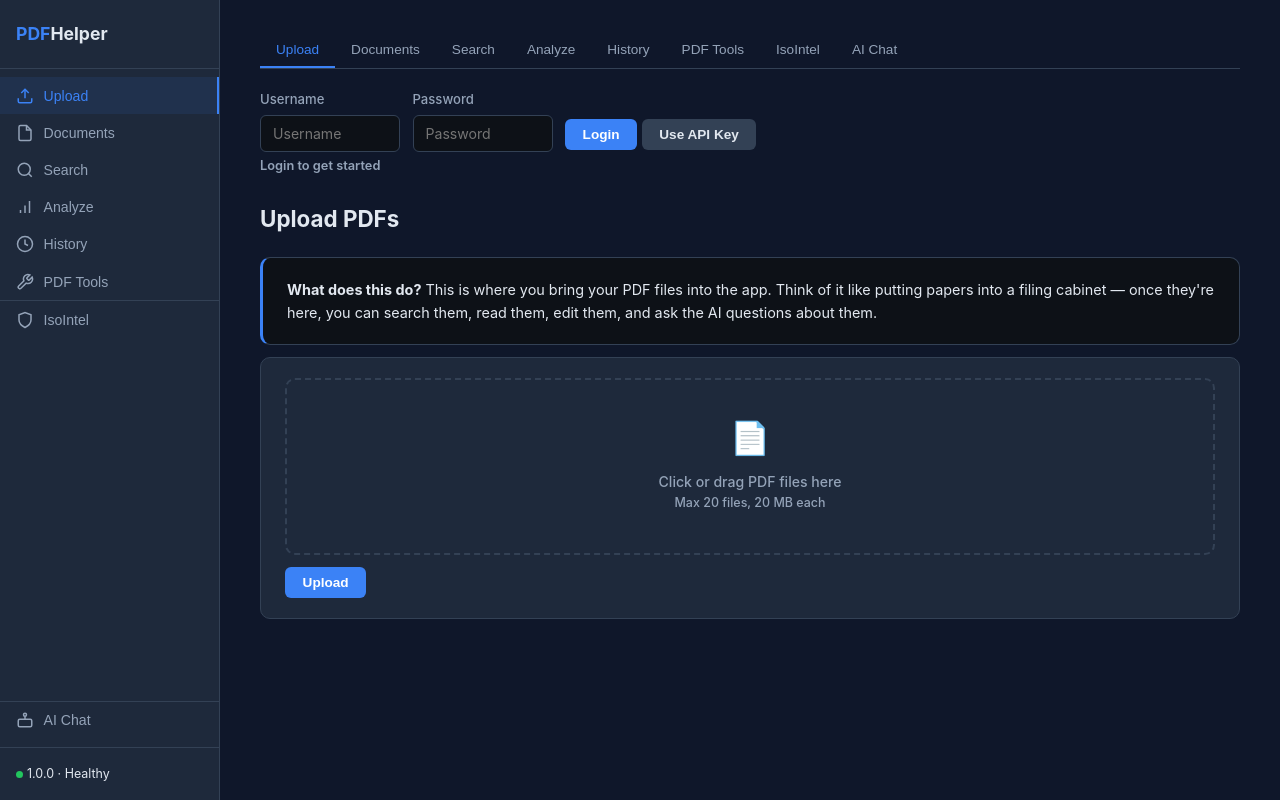
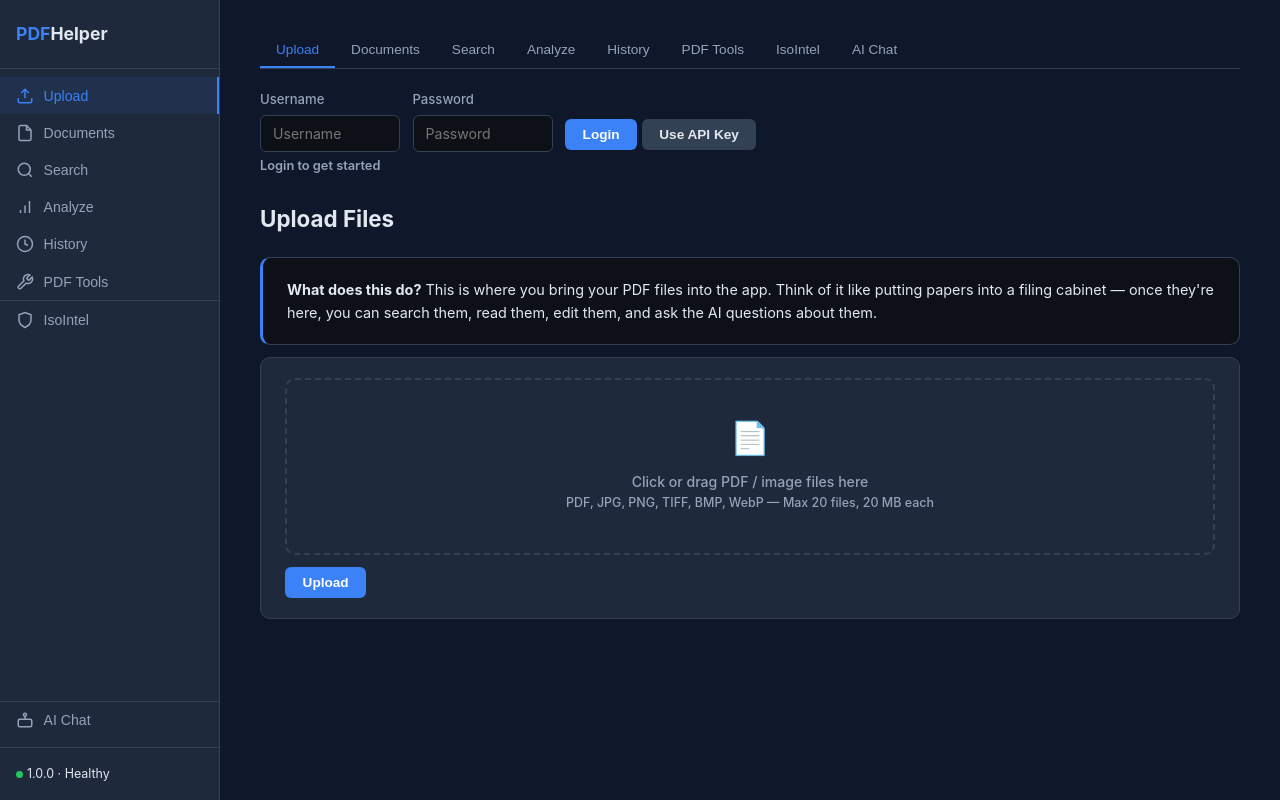
Before and after one commit to Agent4343/PDFHelper, a FastAPI app: page / in a window 1280 px wide. Run offline with FastAPI, Linux system fonts and the light colour scheme; tables that the repository leaves empty hold one stand-in row (values such as "Sample post"); data that the repository does not hold is empty; parts of the project's set-up code (start-up, migrations or seed data) failed here and were passed over.

Commit message:
Add image upload support and Claude vision for AI chat
- Accept JPG, PNG, TIFF, BMP, WebP uploads alongside PDFs
- Images auto-converted to PDF for text extraction via OCR
- Original images stored encrypted for Claude vision in chat
- When chatting, uploaded images are sent to Claude as vision
  content so the AI can read diagrams, photos, scanned docs, etc.
- Updated drop zone and file picker to accept image formats
- Drawing uploads also get OCR text extraction from images
- Added python-docx dependency

https://claude.ai/code/session_01NpViwvqjhkhDixiUWYYUGc

```diff
--- a/app.py
+++ b/app.py
@@ -327,10 +327,48 @@ def _safe_unlink(filepath: Path) -> None:
 
 PDF_MAGIC_BYTES = b"%PDF-"
 
+ALLOWED_IMAGE_EXTENSIONS = {".jpg", ".jpeg", ".png", ".tiff", ".tif", ".bmp", ".webp"}
+
 
 def _verify_pdf_content(data: bytes) -> bool:
     """Check that the file actually starts with the PDF magic bytes."""
     return data[:5] == PDF_MAGIC_BYTES
+
+
+def _is_image_file(filename: str) -> bool:
+    """Check if a filename has an image extension."""
+    return any(filename.lower().endswith(ext) for ext in ALLOWED_IMAGE_EXTENSIONS)
+
+
+def _image_to_pdf(image_bytes: bytes) -> bytes:
+    """Convert an image file to a single-page PDF."""
+    from PIL import Image
+    import io
+    img = Image.open(io.BytesIO(image_bytes))
+    if img.mode in ("RGBA", "P"):
+        img = img.convert("RGB")
+    buf = io.BytesIO()
+    img.save(buf, format="PDF", resolution=200)
+    return buf.getvalue()
+
+
+def _extract_image_base64(image_bytes: bytes) -> str:
+    """Return a base64-encoded version of the image for Claude vision."""
+    import base64
+    return base64.b64encode(image_bytes).decode("ascii")
+
+
+def _detect_image_media_type(image_bytes: bytes) -> str:
+    """Detect image MIME type from bytes."""
+    if image_bytes[:8] == b'\x89PNG\r\n\x1a\n':
+        return "image/png"
+    if image_bytes[:2] == b'\xff\xd8':
+        return "image/jpeg"
+    if image_bytes[:4] in (b'II*\x00', b'MM\x00*'):
+        return "image/tiff"
+    if image_bytes[:4] == b'RIFF' and image_bytes[8:12] == b'WEBP':
+        return "image/webp"
+    return "image/png"  # fallback
 
 
 # ---------------------------------------------------------------------------
@@ -590,26 +628,42 @@ class IsolationRequest(BaseModel):
 # Validation
 # ---------------------------------------------------------------------------
 
-def validate_pdf(file: UploadFile, content: bytes) -> str:
-    """Validate an uploaded PDF file. Returns sanitized filename."""
+def validate_upload(file: UploadFile, content: bytes) -> tuple[str, bytes, bool]:
+    """Validate an uploaded file (PDF or image). Returns (sanitized_name, file_bytes, is_image).
+
+    Images are converted to PDF for text extraction. The original image bytes
+    are returned alongside so they can be stored for Claude vision.
+    """
     if not file.filename:
         raise HTTPException(status_code=400, detail="Filename is required")
 
     clean_name = _sanitize_filename(file.filename)
-    if not clean_name.lower().endswith(".pdf"):
+    is_image = _is_image_file(clean_name)
+
+    if not clean_name.lower().endswith(".pdf") and not is_image:
         raise HTTPException(status_code=400,
-                            detail=f"Only PDF files allowed, got: {clean_name}")
-
-    # Verify actual file content — not just the extension
-    if not _verify_pdf_content(content):
-        raise HTTPException(status_code=400,
-                            detail="File does not appear to be a valid PDF")
+                            detail=f"Only PDF and image files allowed, got: {clean_name}")
 
     if len(content) > MAX_FILE_SIZE:
         raise HTTPException(
             status_code=400,
             detail=f"{clean_name} exceeds max size of {MAX_FILE_SIZE // (1024*1024)} MB",
         )
+
+    if is_image:
+        # Convert image to PDF for text extraction pipeline
+        try:
+            pdf_bytes = _image_to_pdf(content)
+        except Exception as exc:
+            raise HTTPException(status_code=400,
+                                detail=f"Could not process image {clean_name}: {exc}")
+        return clean_name, pdf_bytes, True
+    else:
+        # Verify actual PDF content
+        if not _verify_pdf_content(content):
+            raise HTTPException(status_code=400,
+                                detail="File does not appear to be a valid PDF")
+        return clean_name, content, False
 
     return clean_name
 
@@ -832,7 +886,12 @@ async def upload_pdfs(
     background_tasks: BackgroundTasks = None,
     db=Depends(get_db),
 ):
-    """Upload one or more PDFs for later searching."""
+    """Upload one or more PDFs or images for later searching.
+
+    Supported formats: PDF, JPG, PNG, TIFF, BMP, WebP.
+    Images are automatically converted to PDF and OCR'd for text extraction.
+    Original images are also stored so Claude vision can analyze them in chat.
+    """
     if len(files) > MAX_FILES_PER_REQUEST:
         raise HTTPException(status_code=400,
                             detail=f"Max {MAX_FILES_PER_REQUEST} files per request")
@@ -845,19 +904,24 @@ async def upload_pdfs(
 
     uploaded = []
     for file in files:
-        content = await file.read()
-        clean_name = validate_pdf(file, content)
-
-        # Extract text from raw bytes (never written unencrypted to disk)
-        pages = extract_text_from_bytes(content)
+        raw_content = await file.read()
+        clean_name, pdf_bytes, is_image = validate_upload(file, raw_content)
+
+        # Extract text from PDF bytes (images were converted to PDF above)
+        pages = extract_text_from_bytes(pdf_bytes)
 
         doc_id = str(uuid.uuid4())
         save_path = UPLOAD_DIR / f"{doc_id}.pdf.enc"
 
-        # Encrypt and save
-        _encrypt_and_save(content, save_path)
-
-        content_hash = hashlib.sha256(content).hexdigest()
+        # Encrypt and save the PDF version
+        _encrypt_and_save(pdf_bytes, save_path)
+
+        # If it was an image, also save the original for Claude vision
+        if is_image:
+            img_save_path = UPLOAD_DIR / f"{doc_id}.img.enc"
+            _encrypt_and_save(raw_content, img_save_path)
+
+        content_hash = hashlib.sha256(raw_content).hexdigest()
 
         db_doc = DBDocument(
             id=doc_id,
@@ -877,6 +941,7 @@ async def upload_pdfs(
             "id": doc_id,
             "filename": clean_name,
             "pages": len(pages),
+            "type": "image" if is_image else "pdf",
         })
 
     return {"uploaded": uploaded, "count": len(uploaded)}
@@ -1105,6 +1170,7 @@ async def chat_with_documents(
 
     # Build procedure context from selected documents
     procedure_parts = []
+    image_content_blocks = []  # Claude vision blocks for uploaded images
     for doc in documents:
         decrypted_name = _decrypt_text(doc.filename)
         pages = json.loads(_decrypt_text(doc.text_content))
@@ -1114,6 +1180,28 @@ async def chat_with_documents(
         procedure_parts.append(
             f'--- PROCEDURE: "{decrypted_name}" ---\n{full_text}\n--- END OF "{decrypted_name}" ---'
         )
+
+        # Check if this document has an associated image file for vision
+        img_path = Path(doc.filepath.replace(".pdf.enc", ".img.enc"))
+        if img_path.exists() and len(image_content_blocks) < 10:  # max 10 images
+            try:
+                img_bytes = _decrypt_and_load(img_path)
+                media_type = _detect_image_media_type(img_bytes)
+                b64 = _extract_image_base64(img_bytes)
+                image_content_blocks.append({
+                    "type": "text",
+                    "text": f"[Image: {decrypted_name}]"
+                })
+                image_content_blocks.append({
+                    "type": "image",
+                    "source": {
+                        "type": "base64",
+                        "media_type": media_type,
+                        "data": b64,
+                    }
+                })
+            except Exception:
+                pass  # skip if image can't be loaded
 
     procedure_context = "\n\n".join(procedure_parts)
 
@@ -1136,18 +1224,36 @@ async def chat_with_documents(
             for m in body.conversation_history[-10:]
             if m.role in ("user", "assistant")
         ]
-    conversation.append({"role": "user", "content": body.message})
+    # Build the user message — include images via Claude vision if available
+    if image_content_blocks:
+        user_content = list(image_content_blocks)  # copy
+        user_content.append({"type": "text", "text": body.message})
+        conversation.append({"role": "user", "content": user_content})
+    else:
+        conversation.append({"role": "user", "content": body.message})
 
     # Budget the total context to stay within the model's context window.
     # Reserve chars for the system prompt template, response tokens, and safety margin.
     # Approximate: 1 token ≈ 4 chars.  Model context ≈ 200K tokens ≈ 800K chars.
+    # Each image ≈ 1600 tokens, so subtract from budget.
     MAX_TOTAL_CHARS = 600000  # leave headroom for response + system template
-    conv_chars = sum(len(m["content"]) for m in conversation)
+    image_char_budget = len(image_content_blocks) // 2 * 6400  # ~1600 tokens * 4 chars per image
+    MAX_TOTAL_CHARS -= image_char_budget
+
+    def _msg_text_len(m):
+        c = m["content"]
+        if isinstance(c, str):
+            return len(c)
+        if isinstance(c, list):
+            return sum(len(b.get("text", "")) for b in c if isinstance(b, dict) and b.get("type") == "text")
+        return 0
+
+    conv_chars = sum(_msg_text_len(m) for m in conversation)
 
     # If conversation history alone is too large, trim older messages (keep latest)
     while conv_chars > 200000 and len(conversation) > 1:
         removed = conversation.pop(0)
-        conv_chars -= len(removed["content"])
+        conv_chars -= _msg_text_len(removed)
 
     budget_for_procedures = MAX_TOTAL_CHARS - conv_chars
     if budget_for_procedures < 10000:
@@ -1805,16 +1911,22 @@ async def upload_drawing(
     else:
         dest.write_bytes(content)
 
-    # Extract text if PDF
+    # Extract text — convert images to PDF first for OCR
     text_content = "[]"
     page_count = 1
-    if ext == "pdf":
-        try:
+    try:
+        if ext == "pdf":
             pages = extract_text_from_bytes(content)
+        elif ext in ("jpg", "jpeg", "png", "tiff", "tif", "bmp", "webp"):
+            pdf_bytes = _image_to_pdf(content)
+            pages = extract_text_from_bytes(pdf_bytes)
+        else:
+            pages = []
+        if pages:
             text_content = json.dumps(pages)
             page_count = len(pages)
-        except Exception:
-            pass
+    except Exception:
+        pass
 
     drawing = DBDrawing(
         id=drawing_id,
@@ -2254,15 +2366,22 @@ async def delete_isolation(isolation_id: str, db=Depends(get_db)):
 # PDF Tools — Download, Merge, Split, Annotate
 # ---------------------------------------------------------------------------
 
+def _decrypt_and_load(filepath: Path) -> bytes:
+    """Load and decrypt any encrypted file, returning raw bytes."""
+    if not filepath.exists():
+        raise FileNotFoundError(f"File not found: {filepath}")
+    if ENCRYPTION_KEY:
+        from encryption import decrypt_file
+        return decrypt_file(str(filepath))
+    return filepath.read_bytes()
+
+
 def _load_pdf_bytes(doc) -> bytes:
     """Load and decrypt a stored PDF, returning raw bytes."""
     filepath = Path(doc.filepath)
     if not filepath.exists():
         raise HTTPException(status_code=404, detail="PDF file not found on disk")
-    if ENCRYPTION_KEY:
-        from encryption import decrypt_file
-        return decrypt_file(str(filepath))
-    return filepath.read_bytes()
+    return _decrypt_and_load(filepath)
 
 
 @app.get("/documents/{doc_id}/download", dependencies=[Depends(verify_api_key)])
--- a/templates/index.html
+++ b/templates/index.html
@@ -400,16 +400,16 @@ table{display:block;overflow-x:auto;-webkit-overflow-scrolling:touch;font-size:0
 
     <!-- Upload page -->
     <div class="page active" id="page-upload">
-      <h2>Upload PDFs</h2>
+      <h2>Upload Files</h2>
       <div class="card" style="margin-bottom:0.75rem;background:var(--code);border-left:3px solid var(--accent)">
         <p style="font-size:0.9rem"><strong>What does this do?</strong> This is where you bring your PDF files into the app. Think of it like putting papers into a filing cabinet — once they're here, you can search them, read them, edit them, and ask the AI questions about them.</p>
       </div>
       <div class="card">
-        <input type="file" id="file-input" accept=".pdf" multiple style="display:none">
+        <input type="file" id="file-input" accept=".pdf,.jpg,.jpeg,.png,.tiff,.tif,.bmp,.webp" multiple style="display:none">
         <label class="drop-zone" id="drop-zone" for="file-input">
           <div class="icon">&#128196;</div>
-          <p>Click or drag PDF files here</p>
-          <p style="font-size:0.78rem;color:var(--muted)">Max 20 files, 20 MB each</p>
+          <p>Click or drag PDF / image files here</p>
+          <p style="font-size:0.78rem;color:var(--muted)">PDF, JPG, PNG, TIFF, BMP, WebP — Max 20 files, 20 MB each</p>
           <div class="selected" id="file-list"></div>
         </label>
         <button class="btn btn-primary" id="upload-btn" onclick="uploadFiles()">Upload</button>
@@ -1044,7 +1044,8 @@ dz.addEventListener('dragover',e=>{e.preventDefault();dz.classList.add('dragover
 dz.addEventListener('dragleave',()=>dz.classList.remove('dragover'));
 dz.addEventListener('drop',e=>{
   e.preventDefault();dz.classList.remove('dragover');
-  selectedFiles=[...e.dataTransfer.files].filter(f=>f.name.toLowerCase().endsWith('.pdf'));
+  var allowedExts=['.pdf','.jpg','.jpeg','.png','.tiff','.tif','.bmp','.webp'];
+  selectedFiles=[...e.dataTransfer.files].filter(f=>allowedExts.some(ext=>f.name.toLowerCase().endsWith(ext)));
   showFileNames();
 });
 function showFileNames(){
```
